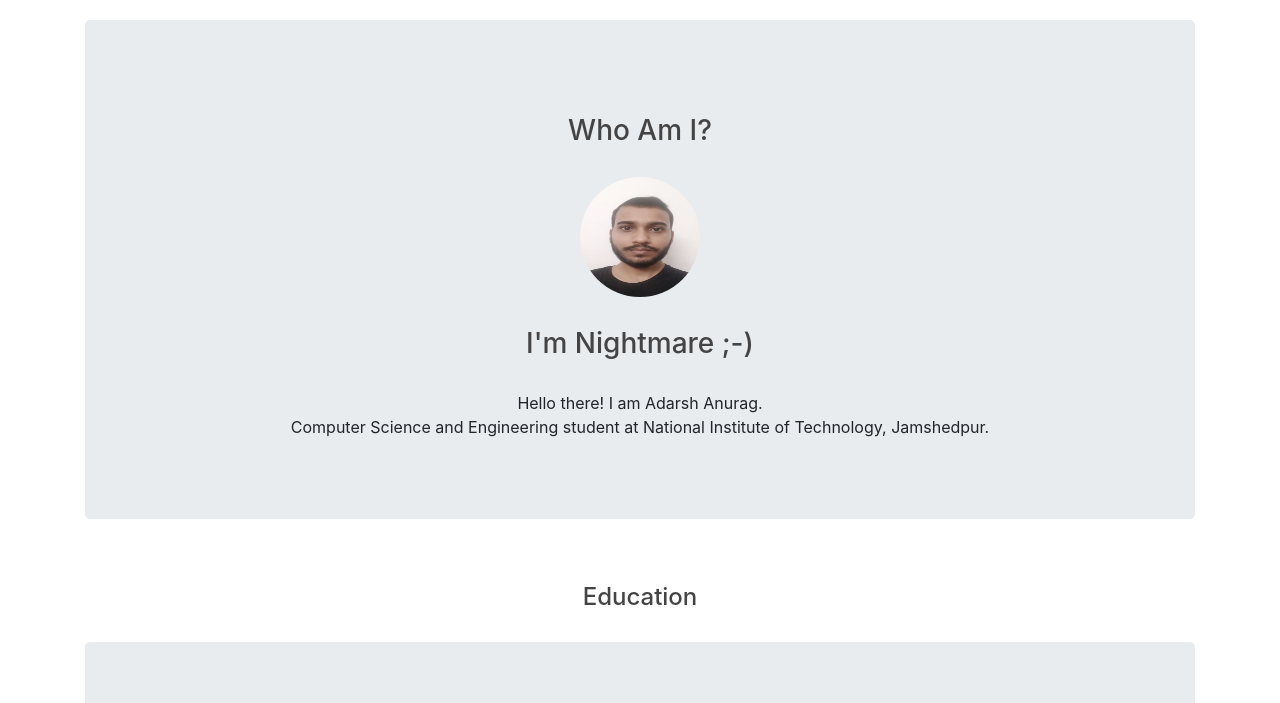
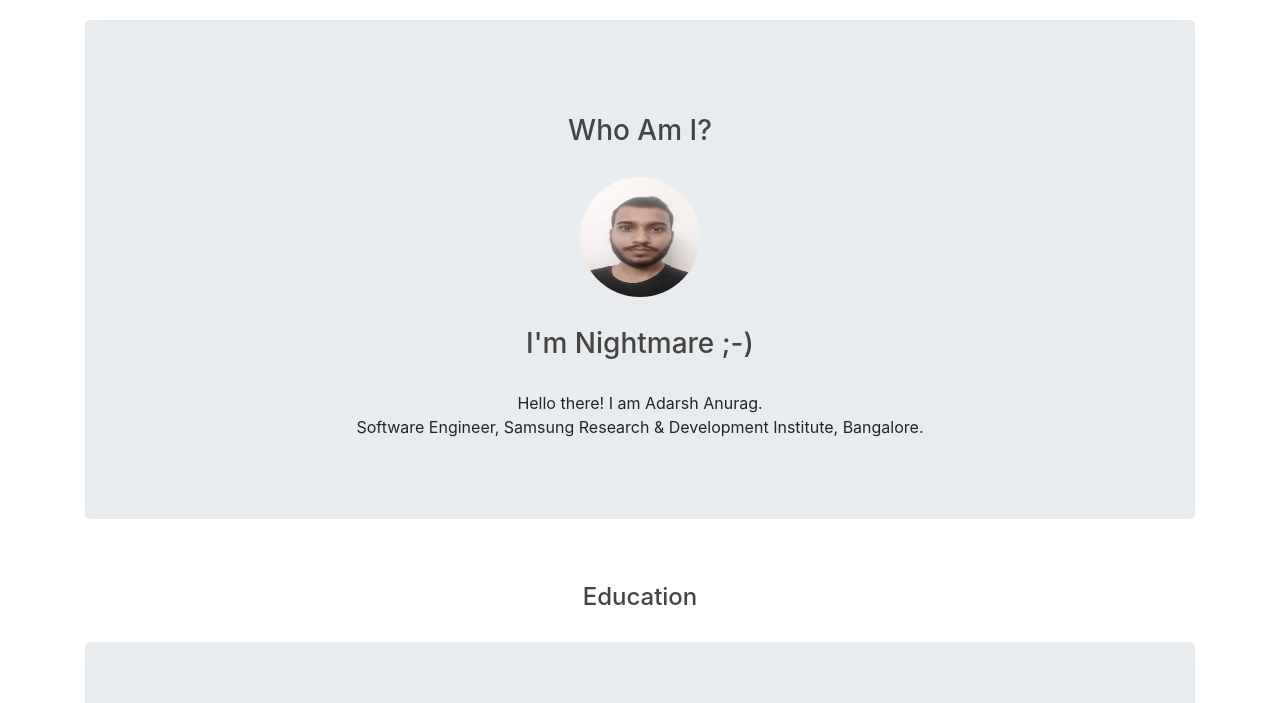
Before and after one commit to DevAdarshAnurag/DevAdarshAnurag.github.io, a plain HTML site: page index.html in a window 1280 px wide. Shown: the part 62-765 px from the top of the page. Drawn offline with nearby package versions, Linux system fonts and the light colour scheme.

```diff
--- a/index.html
+++ b/index.html
@@ -41,7 +41,7 @@
                 <h3>Who Am I?</h3>
                 <img src="dp.jpg" class="rounded-circle" alt="Me" style="height:120px; width:120px;">
                 <h3>I'm Nightmare ;-)</h3>
-                <p>Hello there! I am Adarsh Anurag. <br> Computer Science and Engineering student at National Institute of Technology, Jamshedpur.</p>
+                <p>Hello there! I am Adarsh Anurag. <br> Software Engineer, Samsung Research & Development Institute, Bangalore.</p>
             </div>
         </div>
 
```
